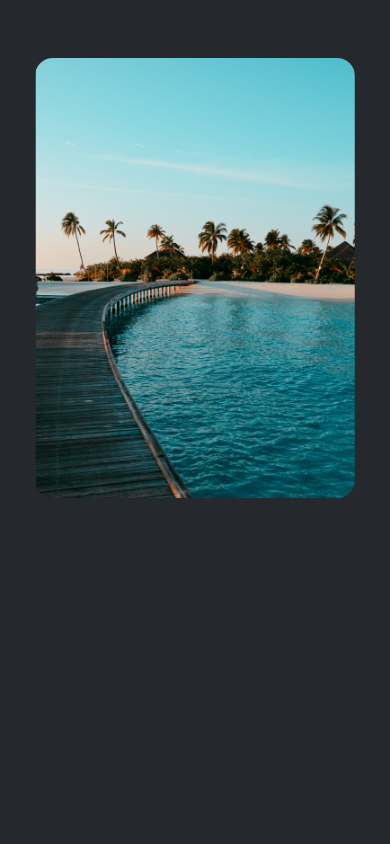
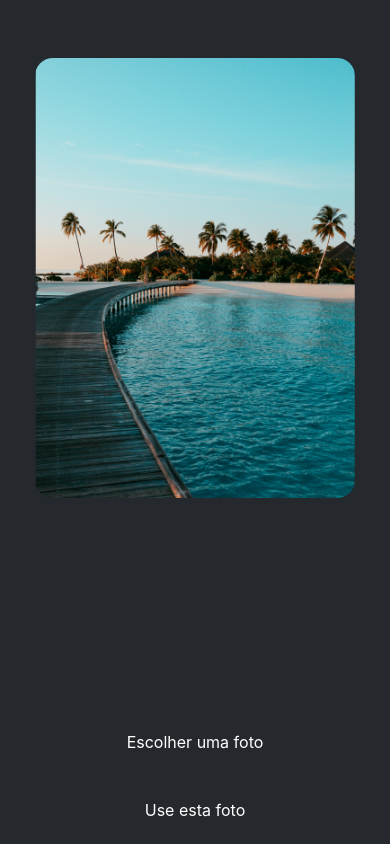
Before and after one commit to Cleyton-1995/-StickerSmash, a React Native app: screen / in a window 390 px wide. Built offline with nearby package versions, Linux system fonts and the light colour scheme.

Commit message:
feat: create Button  component

```diff
--- a/App.js
+++ b/App.js
@@ -1,6 +1,7 @@
 import { StatusBar } from "expo-status-bar";
 import { StyleSheet, View } from "react-native";
 import ImageViewer from "./src/components/ImageViewer";
+import Button from "./src/components/Button";
 
 const PlaceholderImage = require("./assets/images/background-image.png");
 
@@ -9,6 +10,11 @@
     <View style={styles.container}>
       <View style={styles.imageContainer}>
         <ImageViewer placeholderImageSource={PlaceholderImage} />
+      </View>
+
+      <View>
+        <Button label="Escolher uma foto" />
+        <Button label="Use esta foto" />
       </View>
       <StatusBar style="auto" />
     </View>
@@ -25,4 +31,8 @@
     flex: 1,
     paddingTop: 58,
   },
+  footerContainer: {
+    flex: 1 / 3,
+    alignItems: "center",
+  },
 });
--- /dev/null
+++ b/src/components/Button.js
@@ -0,0 +1,41 @@
+import React from "react";
+import { View, StyleSheet, Pressable, Text } from "react-native";
+
+export default function Button({ label }) {
+  return (
+    <View style={styles.buttonContainer}>
+      <Pressable
+        style={styles.button}
+        onPress={() => alert("Você precionou o botão.")}
+      >
+        <Text style={styles.buttonLabel}>{label}</Text>
+      </Pressable>
+    </View>
+  );
+}
+
+export const styles = StyleSheet.create({
+  buttonContainer: {
+    width: 320,
+    height: 68,
+    marginHorizontal: 20,
+    alignItems: "center",
+    justifyContent: "center",
+    padding: 3,
+  },
+  button: {
+    borderRadius: 10,
+    width: "100%",
+    height: "100%",
+    alignItems: "center",
+    justifyContent: "center",
+    flexDirection: "row",
+  },
+  buttonIcon: {
+    paddingRight: 8,
+  },
+  buttonLabel: {
+    color: "#fff",
+    fontSize: 16,
+  },
+});
```
